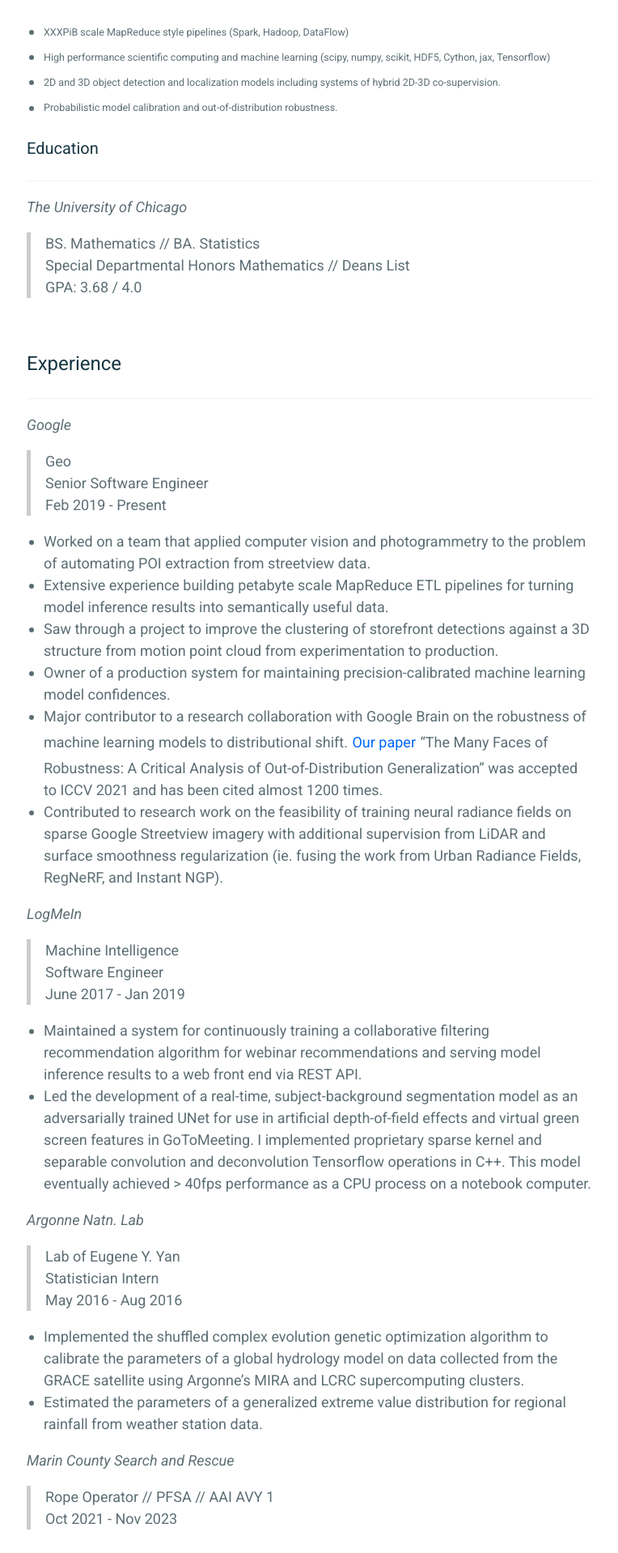
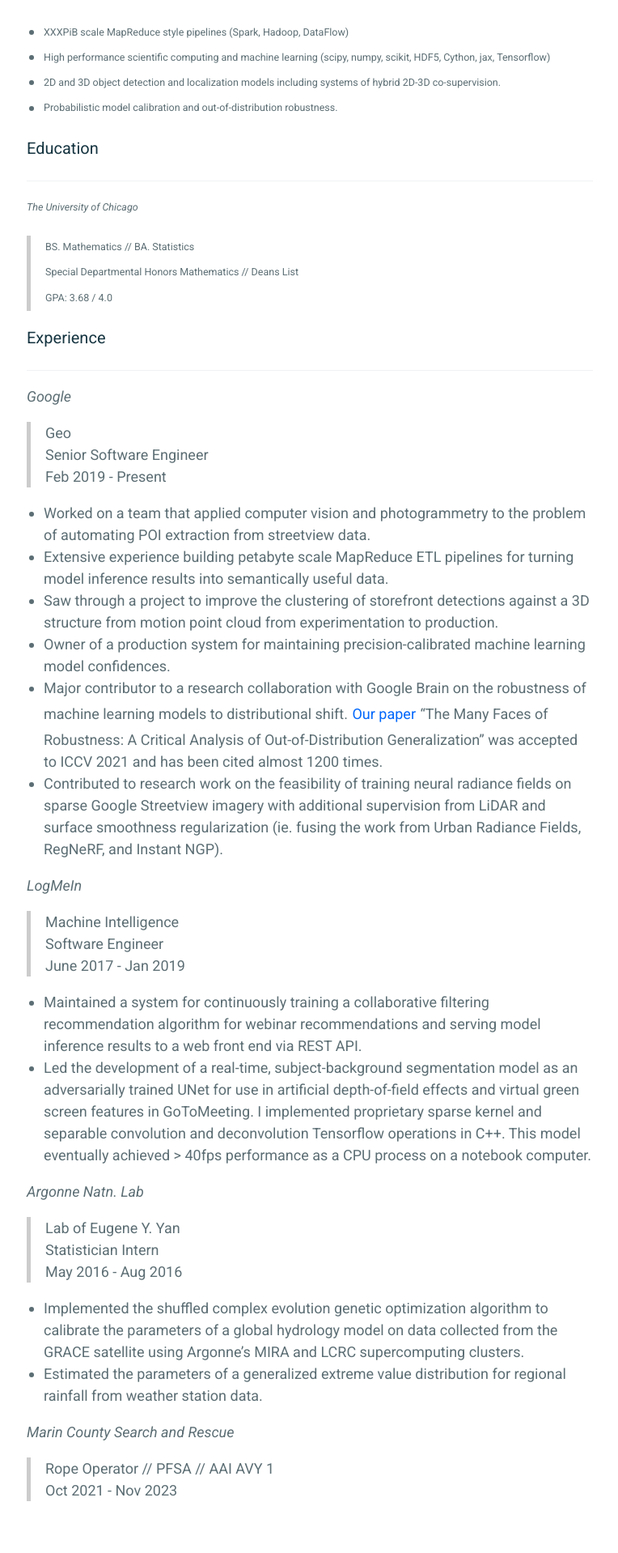
Before and after one commit to frankwang95/frankwang95.github.io, a Jekyll site: the page built from _pages/resume.md, in a window 1280 px wide. Shown: the part 460-2378 px from the top of the page at 81% size, without its empty margins (257-1021 px from the left). Built offline with Jekyll 4.4.1, drawn with Linux system fonts in a browser that asks for light colours.

Commit message:
Update resume.md

```diff
--- a/_pages/resume.md
+++ b/_pages/resume.md
@@ -16,15 +16,13 @@ permalink: /resume/
 ### Education
 _________________
 
-*The University of Chicago*
+<sub><sup>*The University of Chicago*
 
-> BS. Mathematics // BA. Statistics
-> Special Departmental Honors Mathematics // Deans List
-> GPA: 3.68 / 4.0
+> <sub><sup>BS. Mathematics // BA. Statistics</sup></sub> \
+> <sub><sup>Special Departmental Honors Mathematics // Deans List</sup></sub> \
+> <sub><sup>GPA: 3.68 / 4.0
 
-<br>
-
-## Experience
+### Experience
 _________________
 
 *Google*
```
